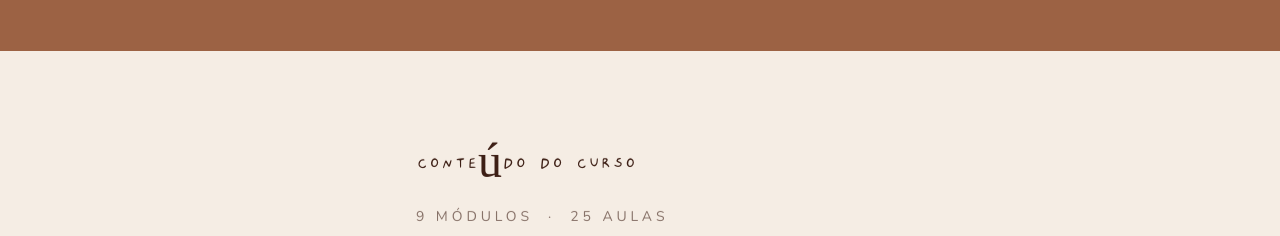
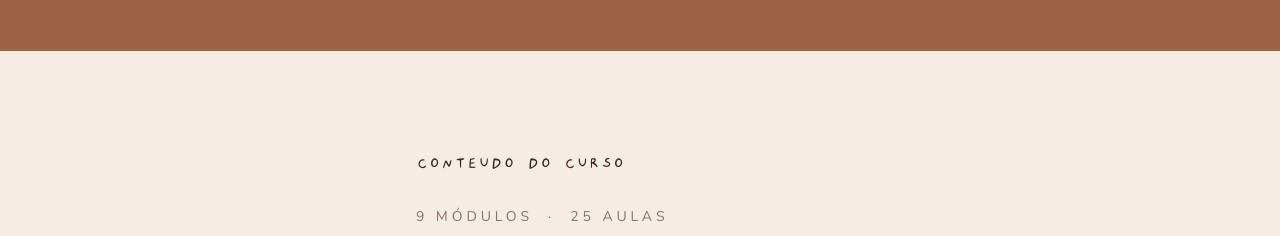
Before and after one commit to williamvidart/iaravida, a Next.js app: page /curso in a window 1280 px wide. Shown: the part 3420-3656 px from the top of the page. Built offline with nearby package versions, Linux system fonts and the light colour scheme.

Commit message:
Remove accent from Conteudo

```diff
--- a/app/curso/page.tsx
+++ b/app/curso/page.tsx
@@ -329,7 +329,7 @@ export default function CursoPage() {
         <div className="mx-auto max-w-md">
           <Reveal dir="up">
             <h2 className="font-grandenhas text-5xl text-terra leading-tight">
-              Conteúdo do Curso
+              Conteudo do Curso
             </h2>
             <p className="mt-4 text-sm uppercase tracking-[0.28em] text-terra/60 font-light">
               9 módulos &nbsp;·&nbsp; 25 aulas
```
